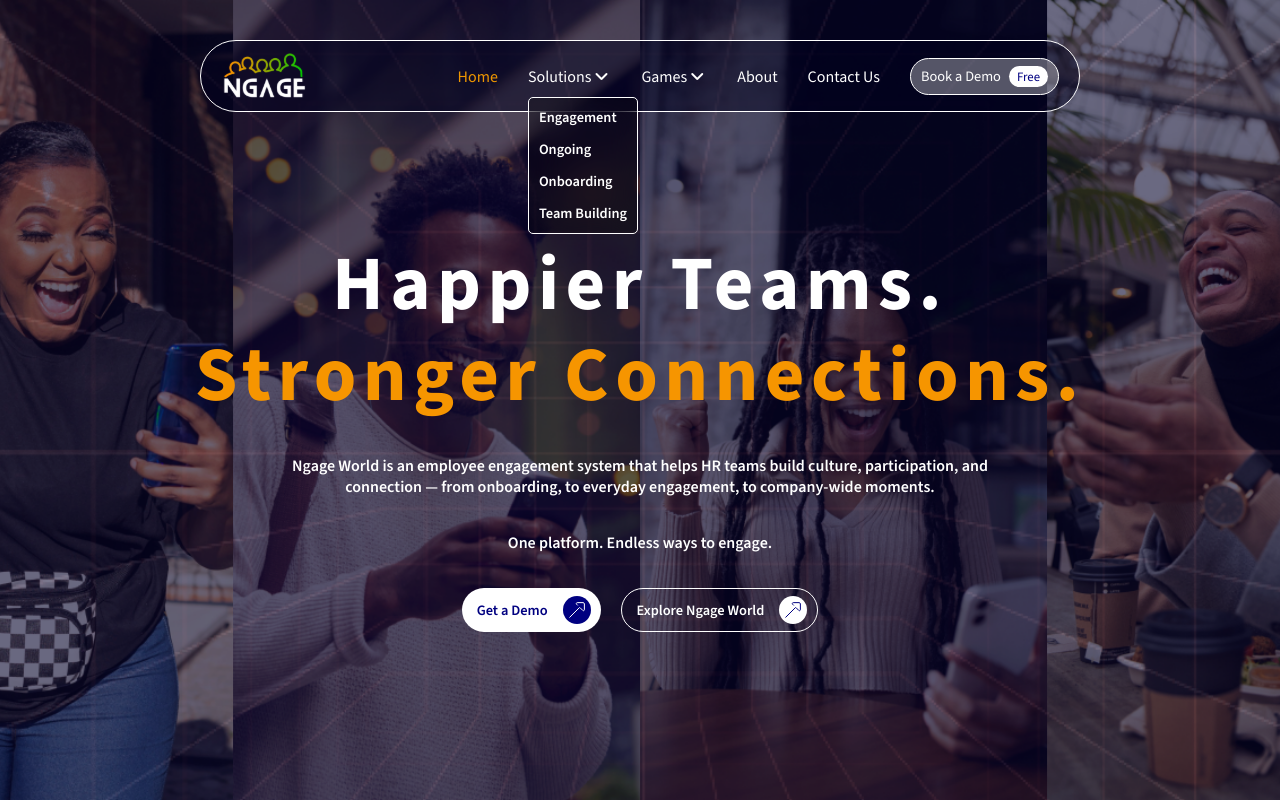
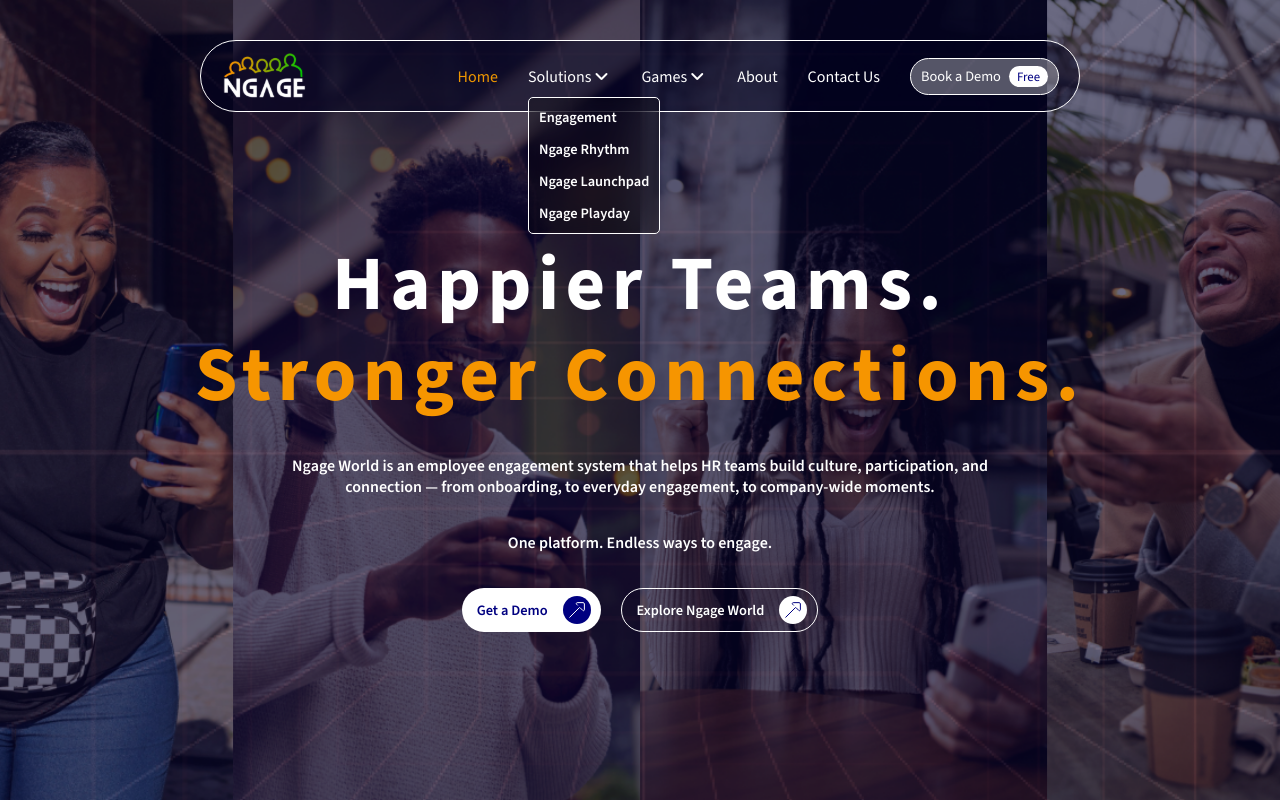
Before and after one commit to Nirvik-Roy/Engage-web, a React (Vite) app: page / in a window 1280 px wide. Both pictures are taken after a click on the element "Solutions". Shown: the top 800 px of the page. Built offline with nearby package versions, Linux system fonts and the light colour scheme; a web font is replaced by a local one.

Commit message:
nav links changed

```diff
--- a/src/View/Aboutengage/Ourteam/Ourteam.jsx
+++ b/src/View/Aboutengage/Ourteam/Ourteam.jsx
@@ -40,7 +40,6 @@
             designation: 'Founder & CEO',
             img: img
         },
-
 
     ]
     return (
--- a/src/View/Layout/Navbar/Navbar.jsx
+++ b/src/View/Layout/Navbar/Navbar.jsx
@@ -42,9 +42,9 @@
             } : {}} class="fa-solid fa-angle-down"></i>
             {solutionDropdown && <div ref={dropdownRef} onClick={((e) => e.stopPropagation())} className='solutions_dropdown'>
               <NavLink onClick={(() => setsolutiondropdown(false))} to={'/solutions/engagement'}>Engagement</NavLink>
-              <NavLink onClick={(() => setsolutiondropdown(false))} to={'/solutions/ongoing-engage'}>Ongoing</NavLink>
-              <NavLink onClick={(() => setsolutiondropdown(false))} to={'/solutions/onboarding'}>Onboarding</NavLink>
-              <NavLink onClick={(() => setsolutiondropdown(false))} to={'/solutions/facilitated-team'}>Team Building</NavLink>
+              <NavLink onClick={(() => setsolutiondropdown(false))} to={'/solutions/ongoing-engage'}>Ngage Rhythm</NavLink>
+              <NavLink onClick={(() => setsolutiondropdown(false))} to={'/solutions/onboarding'}>Ngage Launchpad</NavLink>
+              <NavLink onClick={(() => setsolutiondropdown(false))} to={'/solutions/facilitated-team'}>Ngage Playday</NavLink>
             </div>}
           </div>
           <div ref={togglebtnref2} onClick={(() => { setgamesDropdown(!gamesDropdown) })} className='nav_dropdown'>
@@ -56,7 +56,6 @@
             } : {}} class="fa-solid fa-angle-down"></i>
             {gamesDropdown && <div ref={dropdownRef} onClick={((e) => e.stopPropagation())} className='solutions_dropdown'>
               <NavLink onClick={(() => setgamesDropdown(false))} to={'/games/library'}>Library</NavLink>
-
             </div>}
           </div>
           <NavLink to={'/about-engage'}>About</NavLink>
```
